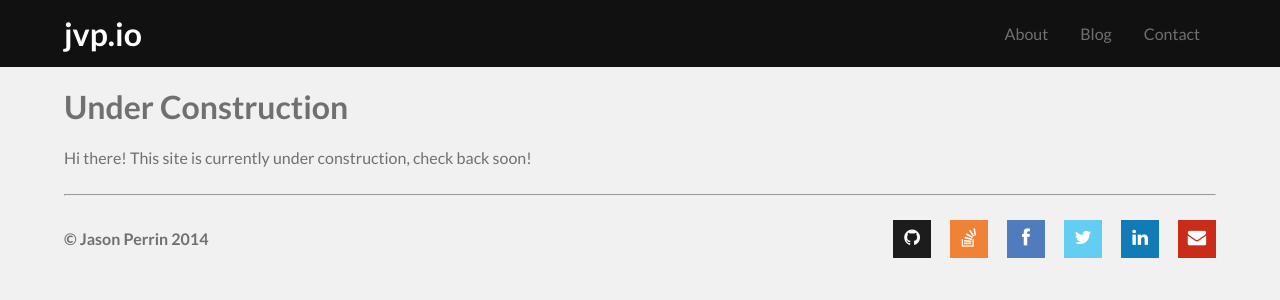
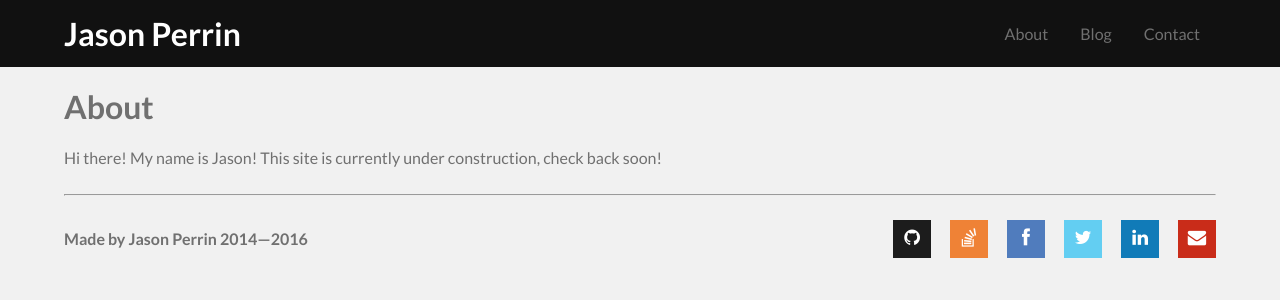
Before and after one commit to jvperrin/jvperrin.github.io, a Jekyll site: the page built from index.html, in a window 1280 px wide. Shown: the top 300 px of the page. Built offline with Jekyll 4.4.1, drawn with Linux system fonts in a browser that asks for light colours; some web fonts are replaced.

Commit message:
Update site for 2016, change name

```diff
--- a/_config.yml
+++ b/_config.yml
@@ -1,5 +1,5 @@
 # Site settings
-title: jvp.io
+title: Jason Perrin
 email: jasonvperrin@gmail.com
 description: >
   The personal site for Jason Perrin,
--- a/_includes/footer.html
+++ b/_includes/footer.html
@@ -1,7 +1,7 @@
 <footer class="app-footer">
   <div class="container">
     <div class="footer-wrapper">
-      <h4 class="copyright">© Jason Perrin 2014</h4>
+      <h4 class="copyright">Made by Jason Perrin 2014&mdash;2016</h4>
       <nav class="footer-nav">
         <ul>
           <li><a href="https://github.com/jvperrin" data-tip="GitHub" target="blank" class="social github tooltip"></a></li>
--- a/_includes/header.html
+++ b/_includes/header.html
@@ -1,14 +1,13 @@
 <header class="app-header" id="app-header">
   <div class="container">
     <div class="header-wrapper">
-      <!-- Logo -->
       <div class="logo">
         <h1><a href="/">{{ site.title }}</a></h1>
       </div>
 
-      <!-- Main-Nav -->
       <nav class="main-nav">
         <ul>
+          <li><a href="/">About</a></li>
           {% for page in site.pages %}
             {% if page.title %}
               <li><a href="{{ page.url | prepend: site.baseurl }}">{{ page.title }}</a></li>
--- a/index.html
+++ b/index.html
@@ -1,7 +1,8 @@
 ---
 layout: default
+permalink: /
 ---
 
-<h1>Under Construction</h1>
+<h1>About</h1>
 
-<p>Hi there! This site is currently under construction, check back soon!</p>
+<p>Hi there! My name is Jason! This site is currently under construction, check back soon!</p>
```
Also changed, not shown: about.html (deleted, +0 -7 lines), README.md.
